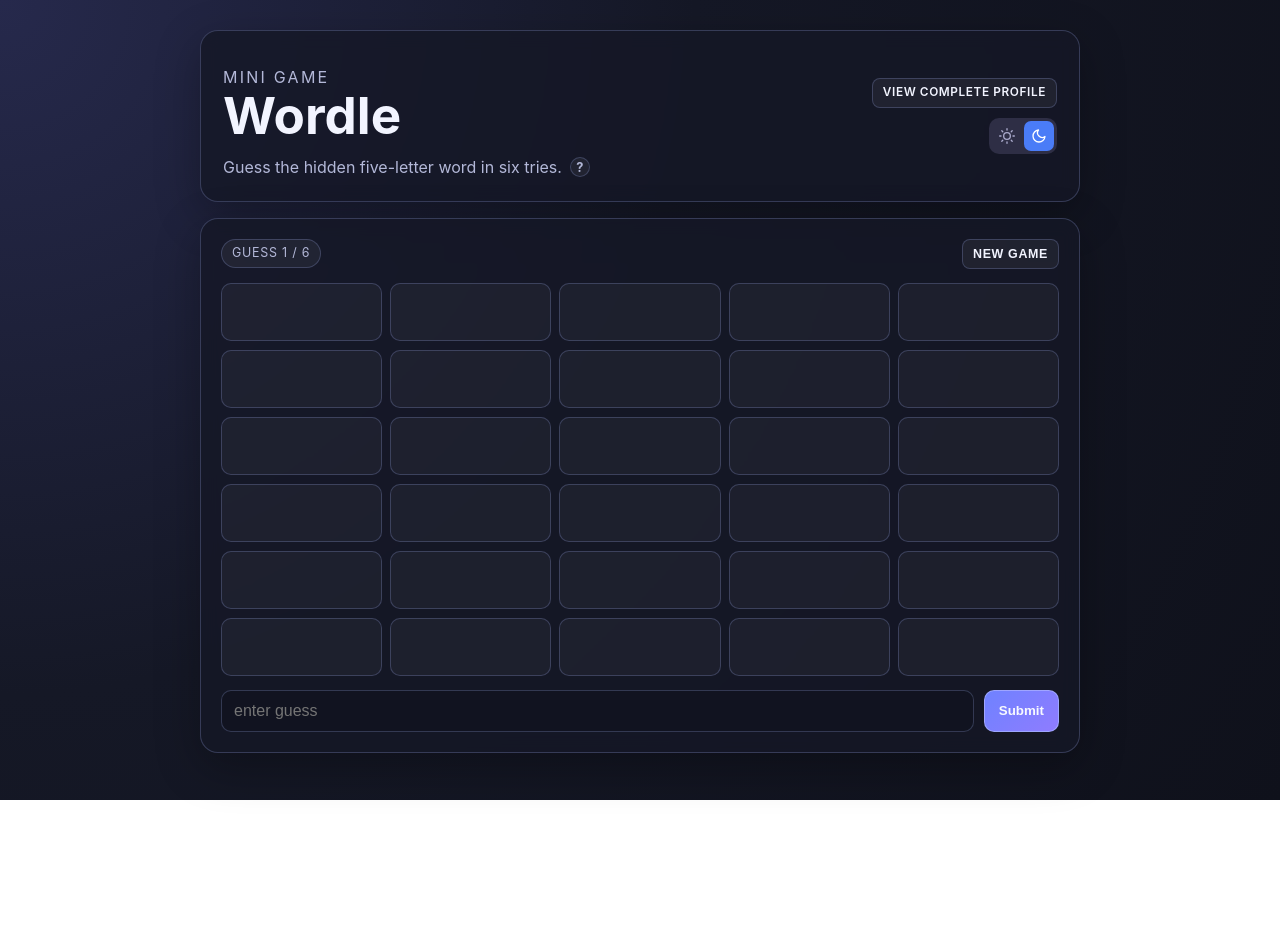
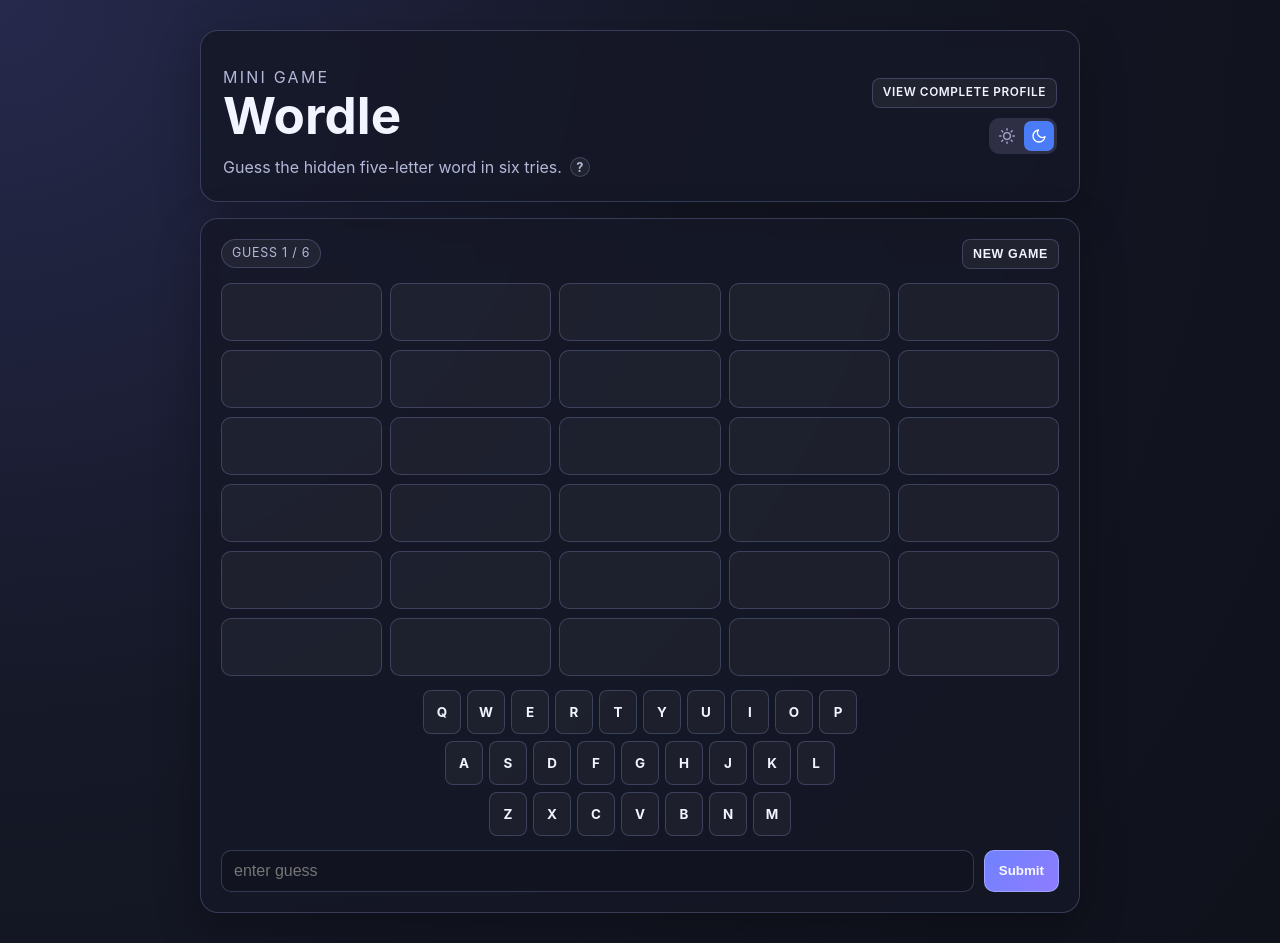
Before and after one commit to adishjain97230/frontendach, a React (Vite) app: page /wordle in a window 1280 px wide. Before the commit the page ends 800 px from the top, so only its background shows below. Built offline with nearby package versions, Linux system fonts and the light colour scheme.

Commit message:
added keyboard

```diff
--- a/src/pages/WordlePage.css
+++ b/src/pages/WordlePage.css
@@ -314,6 +314,49 @@
   color: #f3fff8;
 }
 
+.wordle-keyboard {
+  display: grid;
+  gap: 7px;
+}
+
+.wordle-keyboard-row {
+  display: flex;
+  justify-content: center;
+  gap: 6px;
+}
+
+.wordle-key {
+  width: clamp(26px, 6vw, 38px);
+  height: clamp(34px, 7vw, 44px);
+  border: 1px solid var(--border);
+  border-radius: 8px;
+  display: grid;
+  place-items: center;
+  font-size: 0.84rem;
+  font-weight: 700;
+  text-transform: uppercase;
+  background: var(--tile-empty);
+  color: var(--text-primary);
+}
+
+.wordle-key.gray {
+  border-color: color-mix(in srgb, var(--tile-gray) 70%, var(--border));
+  background: color-mix(in srgb, var(--tile-gray) 70%, transparent);
+  color: #f3f6ff;
+}
+
+.wordle-key.yellow {
+  border-color: color-mix(in srgb, var(--tile-yellow) 75%, var(--border));
+  background: color-mix(in srgb, var(--tile-yellow) 70%, transparent);
+  color: #1b1a14;
+}
+
+.wordle-key.green {
+  border-color: color-mix(in srgb, var(--tile-green) 75%, var(--border));
+  background: color-mix(in srgb, var(--tile-green) 72%, transparent);
+  color: #f3fff8;
+}
+
 .wordle-input-row {
   display: grid;
   grid-template-columns: 1fr auto;
--- a/src/pages/WordlePage.tsx
+++ b/src/pages/WordlePage.tsx
@@ -12,9 +12,11 @@
 };
 
 type FeedbackCode = 0 | 1 | 2;
+type KeyboardStatus = "gray" | "yellow" | "green";
 
 const WORD_LENGTH = 5;
 const MAX_GUESSES = 6;
+const KEYBOARD_ROWS = ["QWERTYUIOP", "ASDFGHJKL", "ZXCVBNM"] as const;
 
 function isObject(value: unknown): value is Record<string, unknown> {
   return typeof value === "object" && value !== null;
@@ -84,6 +86,36 @@
   const targetWordIdRef = useRef<number | null>(null);
   const hasWon = feedbacks.some((row) => row.every((tile) => tile === 2));
   const hasFinished = hasWon || words.length >= MAX_GUESSES;
+  const keyboardStatuses = words.reduce<Record<string, KeyboardStatus>>(
+    (statusMap, guess, rowIndex) => {
+      const rowFeedback = feedbacks[rowIndex] ?? [];
+
+      guess.split("").forEach((letter, colIndex) => {
+        const key = letter.toUpperCase();
+        const code = rowFeedback[colIndex] as FeedbackCode | undefined;
+
+        if (code === undefined) {
+          return;
+        }
+
+        const nextStatus: KeyboardStatus =
+          code === 2 ? "green" : code === 1 ? "yellow" : "gray";
+        const previousStatus = statusMap[key];
+
+        if (
+          previousStatus === "green" ||
+          (previousStatus === "yellow" && nextStatus === "gray")
+        ) {
+          return;
+        }
+
+        statusMap[key] = nextStatus;
+      });
+
+      return statusMap;
+    },
+    {},
+  );
 
   useEffect(() => {
     document.documentElement.setAttribute(
@@ -302,6 +334,24 @@
             })}
           </div>
 
+          <div className="wordle-keyboard" aria-label="Used letters keyboard">
+            {KEYBOARD_ROWS.map((row) => (
+              <div key={row} className="wordle-keyboard-row">
+                {row.split("").map((letter) => (
+                  <div
+                    key={letter}
+                    className={`wordle-key ${keyboardStatuses[letter] ?? ""}`}
+                    aria-label={`${letter} ${
+                      keyboardStatuses[letter] ?? "unused"
+                    }`}
+                  >
+                    {letter}
+                  </div>
+                ))}
+              </div>
+            ))}
+          </div>
+
           <div className="wordle-input-row">
             <input
               id="wordle-input"
```
